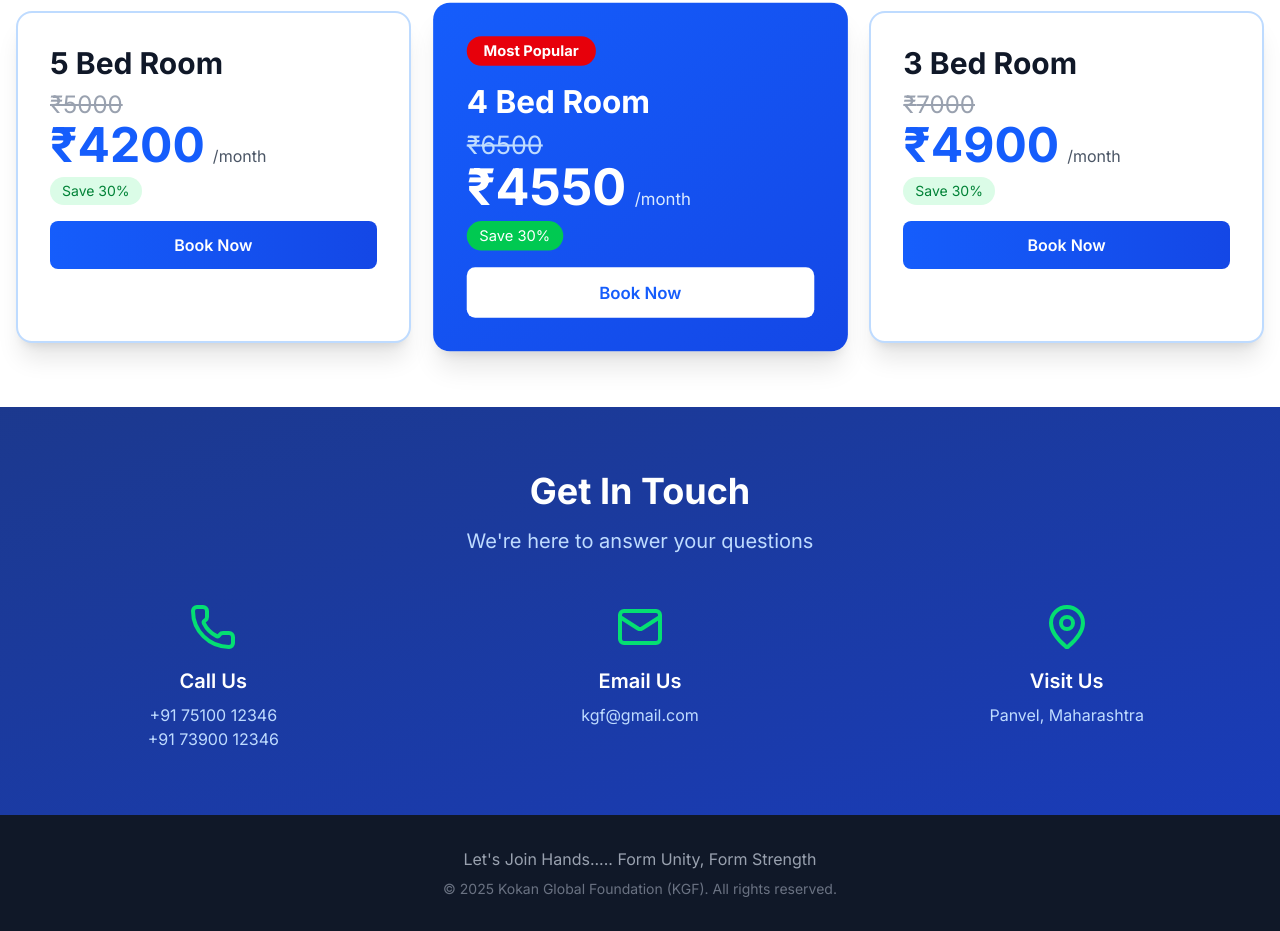
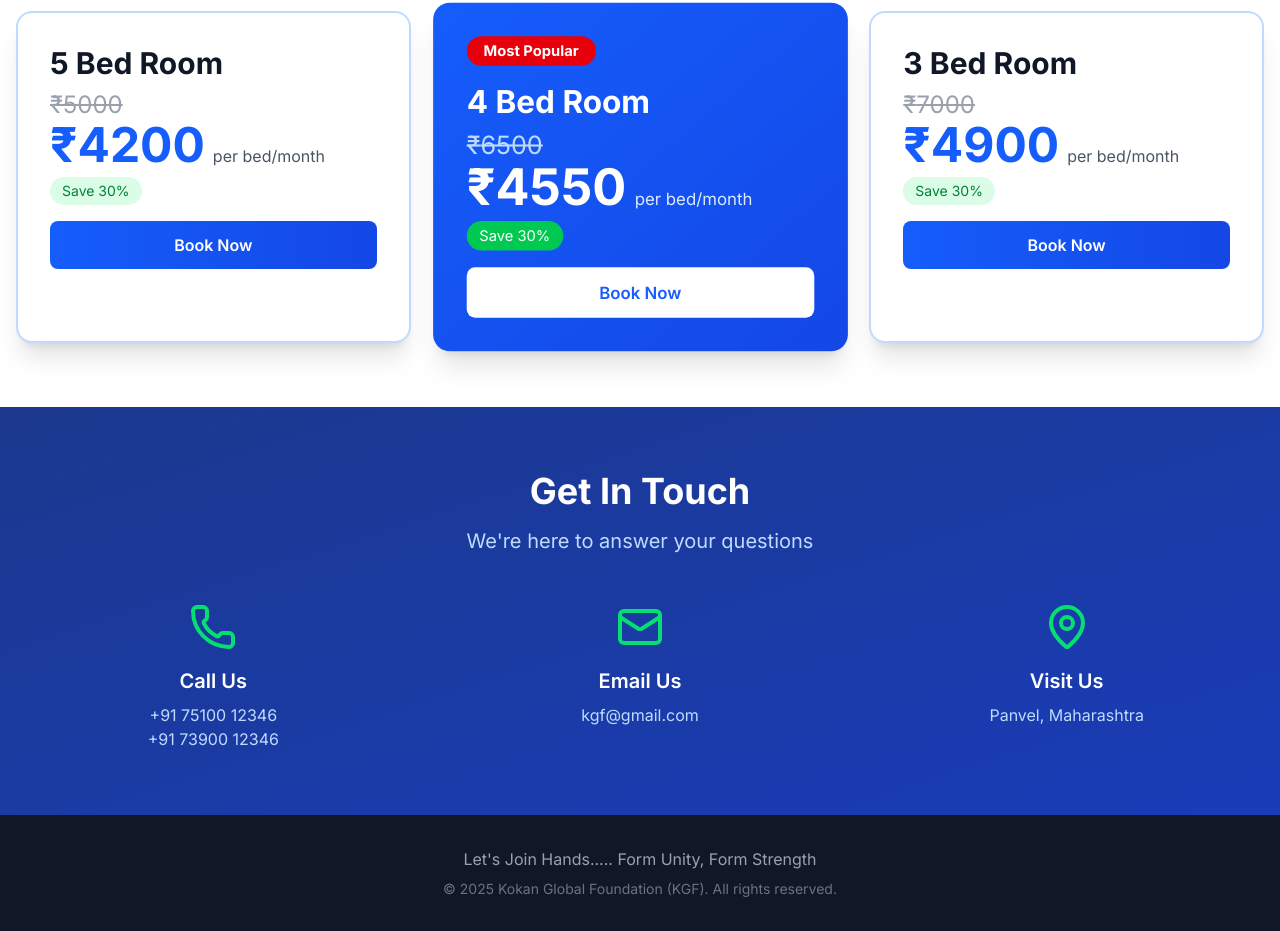
Before and after one commit to Akshi1277/KGF_HM_LandingPage, a Next.js app: page / in a window 1280 px wide. Shown: the part 2065-2996 px from the top of the page. Built offline with nearby package versions, Linux system fonts and the light colour scheme.

Commit message:
update Landing.jsx

```diff
--- a/src/components/Landing/Landing.jsx
+++ b/src/components/Landing/Landing.jsx
@@ -275,7 +275,7 @@ const Landing = () => {
     <span className={`text-4xl sm:text-5xl font-bold ${index === 1 ? 'text-white' : 'text-blue-600'}`}>
       ₹{plan.finalPrice}
     </span>
-                    <span className={`text-sm sm:text-base ${index === 1 ? 'text-blue-100' : 'text-gray-600'}`}>/month</span>
+    <span className={`text-sm sm:text-base ${index === 1 ? 'text-blue-100' : 'text-gray-600'}`}>per bed/month</span>
   </div>
   <div className={`mt-2 px-3 py-1 rounded-full inline-block text-sm ${index === 1 ? 'bg-green-500' : 'bg-green-100 text-green-700'}`}>
     Save {plan.discount}
@@ -424,9 +424,9 @@ const Landing = () => {
                     onChange={handleInputChange}
                     className="w-full px-3 sm:px-4 py-3 sm:py-3.5 pl-10 sm:pl-12 border-2 border-gray-200 rounded-xl focus:ring-2 focus:ring-blue-500 focus:border-blue-500 transition-all outline-none appearance-none bg-white cursor-pointer text-sm sm:text-base"
                   >
-                    <option value="5-bed">5 Bed Room - ₹2940/month</option>
-                    <option value="4-bed">4 Bed Room - ₹3185/month</option>
-                    <option value="3-bed">3 Bed Room - ₹3430/month</option>
+                    <option value="5-bed">5 Bed Room - ₹4200/month</option>
+                    <option value="4-bed">4 Bed Room - ₹4550/month</option>
+                    <option value="3-bed">3 Bed Room - ₹4900/month</option>
                   </select>
                   <Home className="w-4 h-4 sm:w-5 sm:h-5 text-gray-400 absolute left-3 sm:left-4 top-1/2 -translate-y-1/2 pointer-events-none" />
                   <svg className="w-4 h-4 sm:w-5 sm:h-5 text-gray-400 absolute right-3 sm:right-4 top-1/2 -translate-y-1/2 pointer-events-none" fill="none" stroke="currentColor" viewBox="0 0 24 24">
```
Lines whose indentation alone changed are shown as unchanged.
